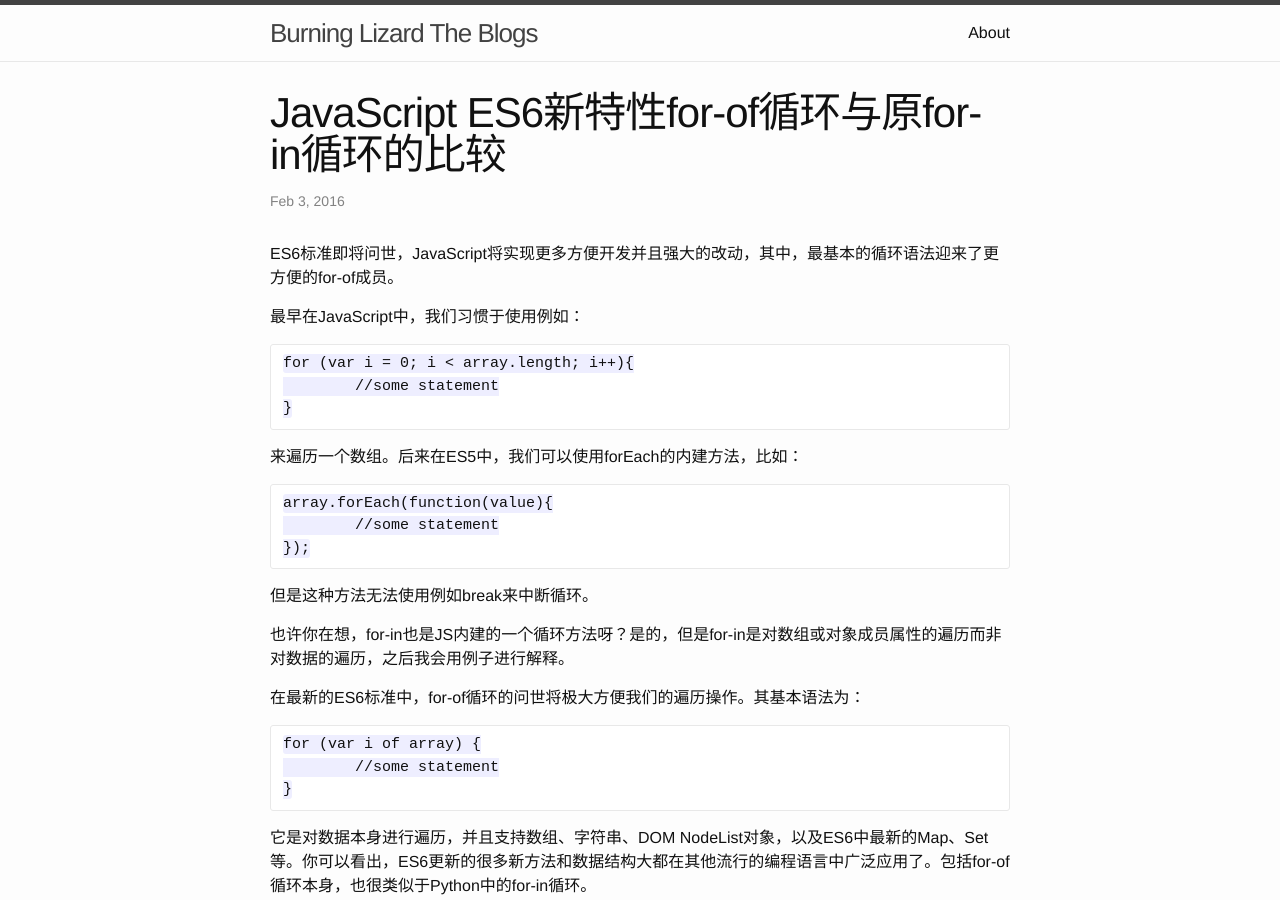
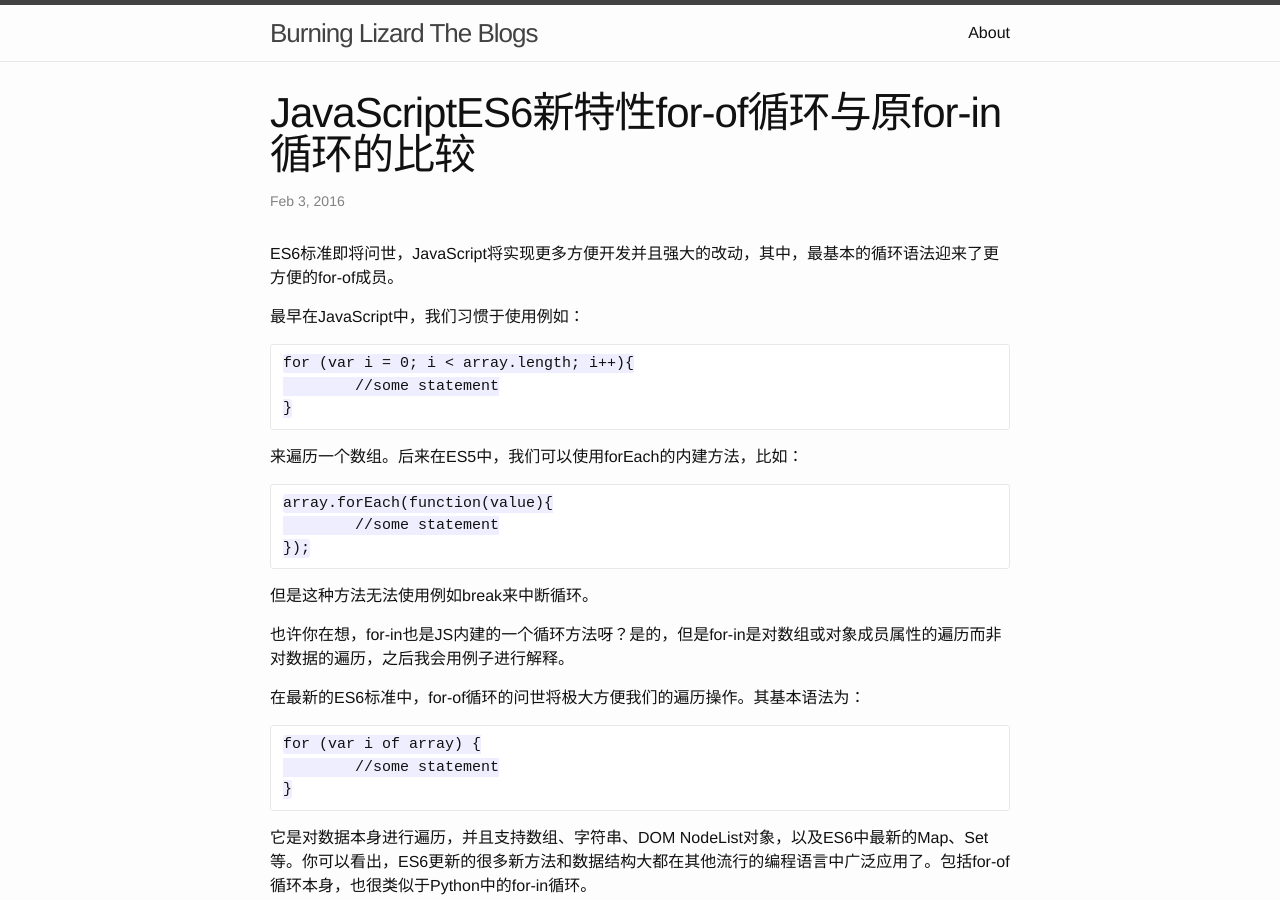
Before and after one commit to changzong/blog, a Jekyll site: the page built from _posts/2016-02-03-ES6-JS-for-of.markdown, in a window 1280 px wide and 900 px high. Built offline with Jekyll 4.4.1, drawn with Linux system fonts in a browser that asks for light colours.

Commit message:
Edited new blog.

```diff
--- a/_posts/2016-02-03-ES6-JS-for-of.markdown
+++ b/_posts/2016-02-03-ES6-JS-for-of.markdown
@@ -1,6 +1,6 @@
 ---
 layout: post
-title:  "JavaScript ES6新特性for-of循环与原for-in循环的比较"
+title:  "JavaScriptES6新特性for-of循环与原for-in循环的比较"
 date:   2016-02-03 08:58:00
 categories: jekyll update
 ---
```
Also changed, not shown: 1 other file.
